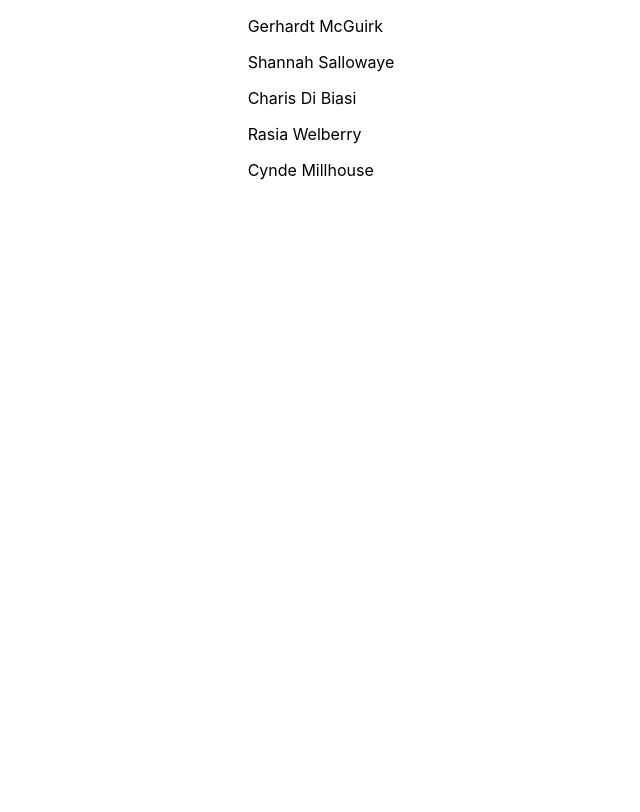
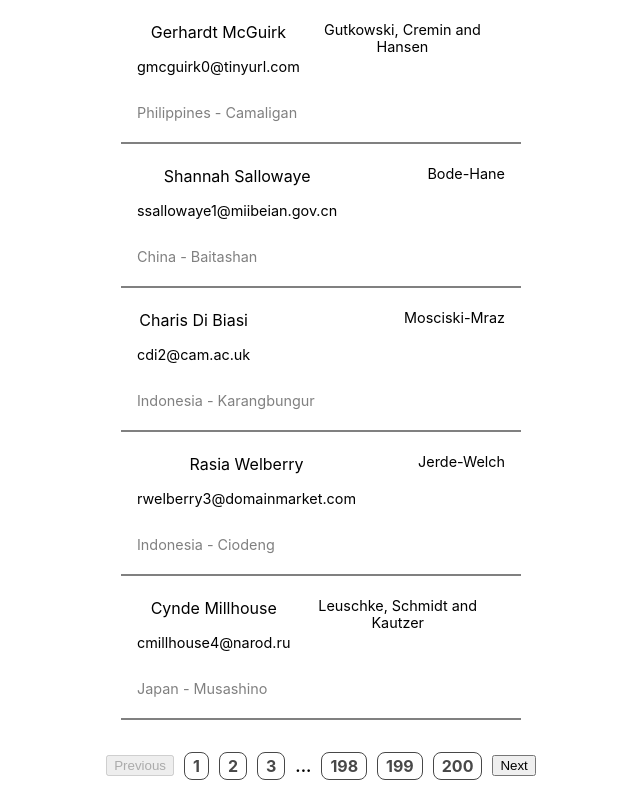
Before and after one commit to yusufyunuskaymaz/search-app, a React (Create React App) app: page / in a window 1280 px wide. Both pictures are taken after typing "Sample" into the empty fields and a click on the button "Search". Shown: the whole page, without its empty margins (319-959 px from the left). Built offline with nearby package versions, Linux system fonts and the light colour scheme.

Commit message:
list item added

```diff
--- a/src/components/Result/index.tsx
+++ b/src/components/Result/index.tsx
@@ -1,6 +1,7 @@
 import React from "react";
 import styles from "./style.module.scss";
 import { useNavigate } from "react-router-dom";
+import { IUser } from "../../types";
 
 type SearchResultProps = {
   results: any[];
@@ -8,18 +9,22 @@ type SearchResultProps = {
 
 export const SearchResult = (props: SearchResultProps) => {
   let { results } = props;
+
+  const navigate = useNavigate();
+
   const length = results.length;
-  console.log(results, "ss");
-  const navigate = useNavigate();
+
+  let previewResults: IUser[] = []
   let showMore = false;
+
   if (results.length > 3) {
-    results = results.slice(0, 3);
+    previewResults = results.slice(0, 3);
     showMore = true;
   }
   return (
     <div className={styles.result}>
-      {results.length > 0 ? (
-        results?.map((item) => <p key={item.id}>{item.nameSurname}</p>)
+      {length > 0 ? (
+        previewResults?.map((item) => <p key={item.id}>{item.nameSurname}</p>)
       ) : (
         <p>Nothinf found...</p>
       )}
--- a/src/pages/Results/index.tsx
+++ b/src/pages/Results/index.tsx
@@ -1,22 +1,87 @@
-import React from 'react'
-import { useLocation } from 'react-router-dom'
-import { IUser } from '../../types';
+import React, { useState } from "react";
+import { useLocation } from "react-router-dom";
+import { IUser } from "../../types";
+import styles from "./style.module.scss";
 
 export const Results = () => {
-  let {state:data} = useLocation() as { state: IUser[] };
-  data = data.slice(0,5)
+  let { state: data } = useLocation() as { state: IUser[] };
   console.log(data);
+  const postsPerPage = 5;
+  const paginationCount = Math.ceil(data.length / postsPerPage);
+  const pageNumbers: number[] = [];
+  const [paginationIndex, setPaginationIndex] = useState(1);
+  const pag = paginationIndex * postsPerPage;
+  const previewData = data.slice(pag - postsPerPage, pag);
+
+  for (let i = 1; i <= paginationCount; i++) {
+    pageNumbers.push(i);
+  }
+
+  const handlePrevNextBtns = (value: number) => {
+    setPaginationIndex(paginationIndex + value);
+  };
+
   return (
-    <div>
-      {
-        data.map(item=>{
+    <>
+      <div className={styles.results}>
+        {previewData.map((item) => {
           return (
-            <div>
-              <p>{item.nameSurname}</p>
+            <div className={styles.itemContainer}>
+              <div className={styles.flex}>
+                <div>
+                  <p>{item.nameSurname}</p>
+                  <p className={styles.mail}>{item.email}</p>
+                </div>
+                <div>
+                  <p className={styles.company}>{item.company}</p>
+                </div>
+              </div>
+
+              <p className={styles.country}>
+                {item.country} - {item.city}
+              </p>
             </div>
-          )
-        })
-      }
-    </div>
-  )
-}
+          );
+        })}
+      </div>
+      <div className={styles.pagContainer}>
+        <button
+          disabled={paginationIndex === 1}
+          onClick={() => handlePrevNextBtns(-1)}
+        >
+          Previous
+        </button>
+        {pageNumbers.length > 6
+          ? pageNumbers
+              .slice(0, 3)
+              .concat(pageNumbers.slice(-3))
+              .map((item, index) => (
+                <>
+                  {index === 3 && <span className={styles.dotNota}>...</span>}
+                  <span
+                    onClick={() => setPaginationIndex(item)}
+                    key={item}
+                    className={styles.pagination}
+                  >
+                    {item}
+                  </span>
+                </>
+              ))
+          : pageNumbers.map((item) => (
+              <span
+                onClick={() => setPaginationIndex(item)}
+                className={styles.pagination}
+              >
+                {item}
+              </span>
+            ))}
+        <button
+          disabled={paginationIndex >= paginationCount}
+          onClick={() => handlePrevNextBtns(1)}
+        >
+          Next
+        </button>
+      </div>
+    </>
+  );
+};
--- /dev/null
+++ b/src/pages/Results/style.module.scss
@@ -0,0 +1,50 @@
+
+.results {
+  text-align: center;
+  width: 25rem;
+}
+.pagContainer {
+  display: flex;
+  align-items: center;
+  gap: 10px;
+  margin: 2rem 0;
+
+  .pagination {
+    display: inline-block;
+    padding: 0.2rem 0.5rem;
+    border: 1px solid #484848;
+    border-radius: 0.5rem;
+    cursor: pointer;
+    font-weight: bold;
+    color: #484848;
+  }
+
+
+  .dotNota {
+    font-weight: bold;
+  }
+}
+
+.itemContainer {
+  padding: 0.4rem 1rem;
+  border-bottom: 2px solid gray;
+  display: flex;
+  flex-direction: column;
+}
+
+.flex{
+  display: flex;
+  justify-content: space-between;
+}
+
+.company,.mail{
+  font-size: .9rem;
+  // text-decoration: underline  ;
+
+}
+
+.country{
+  font-size: .9rem;
+  color: gray;
+  text-align: left;
+}
```
